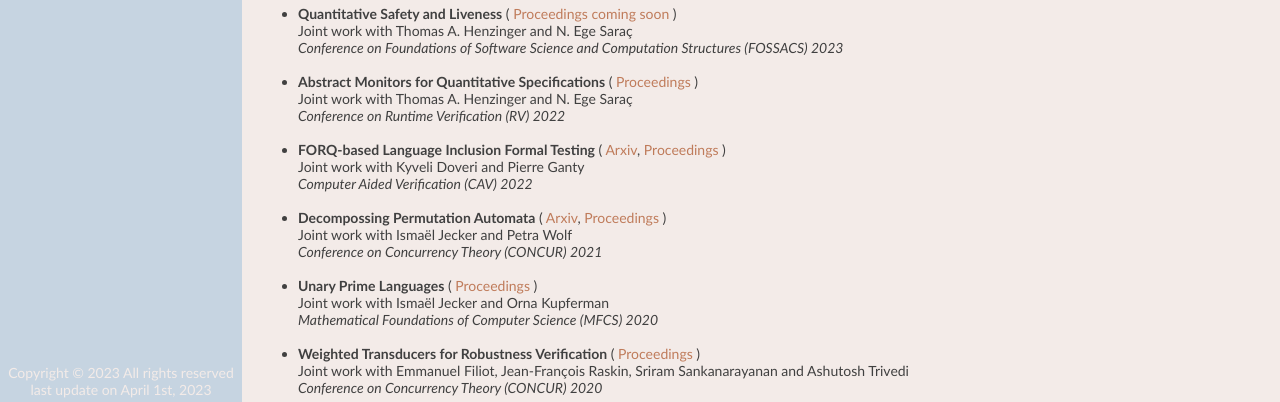
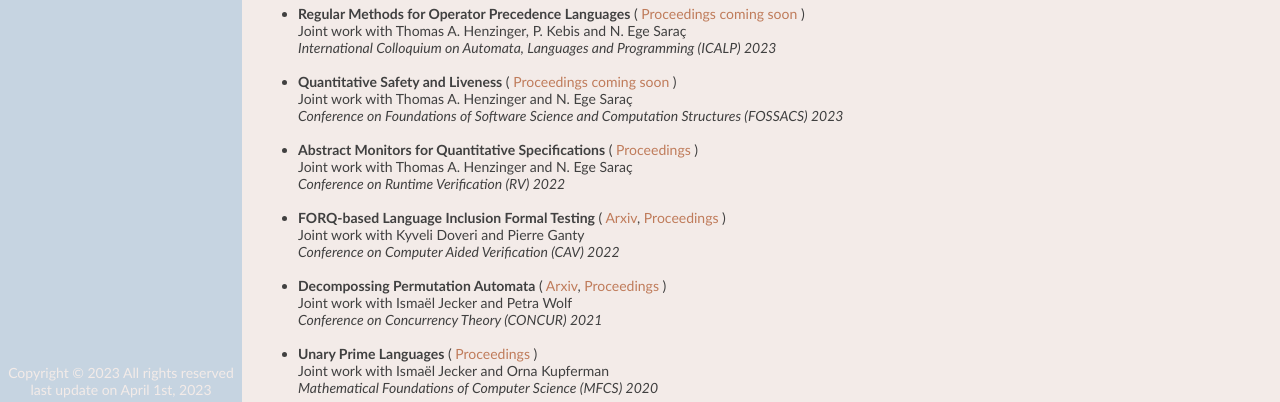
Before and after one commit to Mazzocchi/mazzocchi.github.io, a plain HTML site: page index.html in a window 1280 px wide. Shown: the part 398-800 px from the top of the page. Drawn offline with Linux system fonts and the light colour scheme.

Commit message:
Update index.html

```diff
--- a/index.html
+++ b/index.html
@@ -105,6 +105,14 @@
 		<h2>Publications&nbsp;-&nbsp;<small><a href="http://dblp.uni-trier.de/pers/hd/m/Mazzocchi:Nicolas">DBLP</a></small></h2>
 		<ul>
 			<li>
+	  			<b>Regular Methods for Operator Precedence Languages</b> (
+	    			<a href="">Proceedings coming soon</a>
+	  			)</br>
+	  			Joint work with Thomas A. Henzinger, P. Kebis and N. Ege Sara&ccedil;</br>
+	  			<i>International Colloquium on Automata, Languages and Programming (ICALP) 2023</i></br>
+			</li>
+			</br>
+			<li>
 	  			<b>Quantitative Safety and Liveness</b> (
 	    			<a href="">Proceedings coming soon</a>
 	  			)</br>
@@ -126,7 +134,7 @@
 	    			<a href="https://link.springer.com/chapter/10.1007/978-3-031-13188-2_6">Proceedings</a>
 	  			)</br>
 	  			Joint work with Kyveli Doveri and Pierre Ganty</br>
-	  			<i>Computer Aided Verification (CAV) 2022</i></br>
+	  			<i>Conference on Computer Aided Verification (CAV) 2022</i></br>
 			</li>
 			</br>
 			<li>
```
